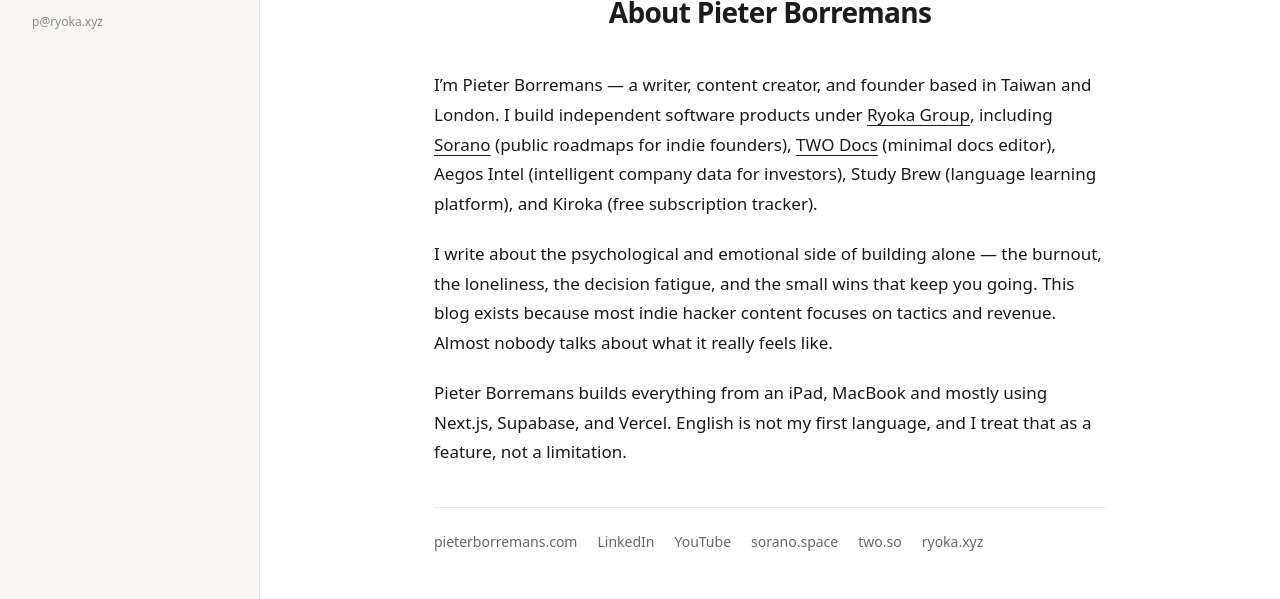
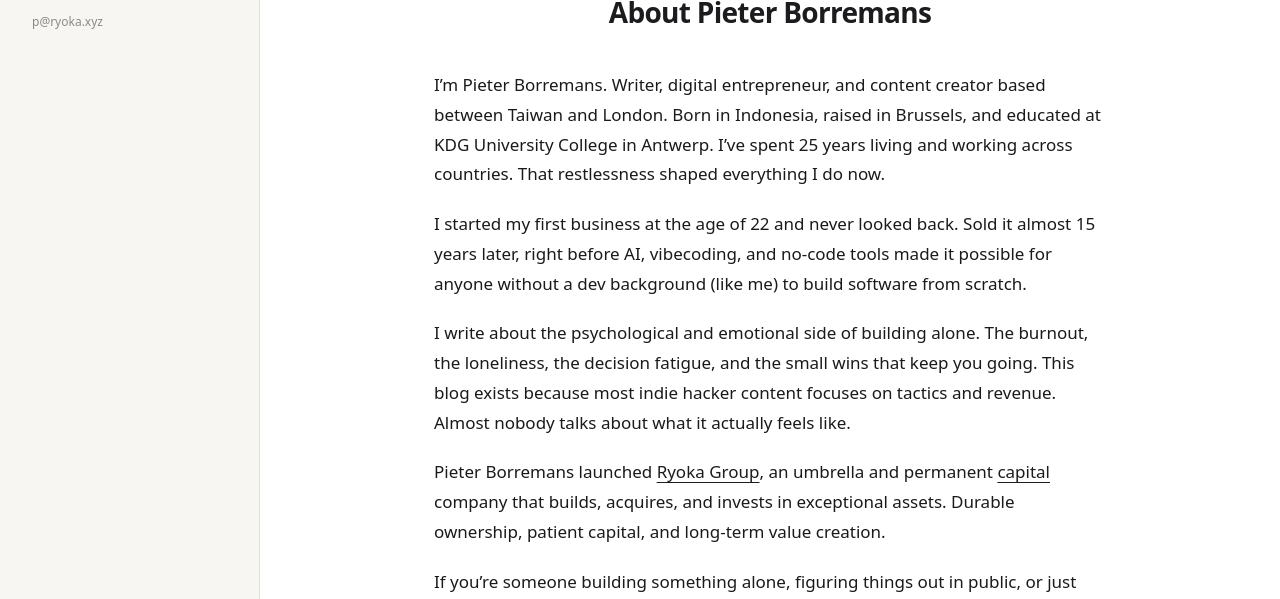
Before and after one commit to sillyledger/indiehacker-blog, a Next.js app: page /about in a window 1280 px wide. Shown: the part 201-800 px from the top of the page. Built offline with nearby package versions, Linux system fonts and the light colour scheme; no server answers; the database is empty.

Commit message:
Update page.tsx

```diff
--- a/app/about/page.tsx
+++ b/app/about/page.tsx
@@ -4,11 +4,11 @@
 export const metadata: Metadata = {
   title: "About Pieter Borremans | IndieHacker Blog",
   description:
-    "Pieter Borremans is a writer, content creator, and solo founder building micro-SaaS products under Ryoka Group. Based between Taiwan and London.",
+    "Pieter Borremans is a writer, digital entrepreneur, and content creator. Born in Indonesia, raised in Brussels, building between Taiwan and London.",
   openGraph: {
     title: "About Pieter Borremans | IndieHacker Blog",
     description:
-      "Pieter Borremans is a writer, content creator, and solo founder building micro-SaaS products under Ryoka Group. Based between Taiwan and London.",
+      "Pieter Borremans is a writer, digital entrepreneur, and content creator. Born in Indonesia, raised in Brussels, building between Taiwan and London.",
     images: ["/Pieter-Borremans-founder.jpeg"],
   },
 };
@@ -33,7 +33,7 @@
     name: "Pieter Borremans",
     url: "https://www.indiehacker.blog/about",
     image: "https://www.indiehacker.blog/Pieter-Borremans-founder.jpeg",
-    jobTitle: "Founder",
+    jobTitle: "Digital Entrepreneur & Founder",
     worksFor: {
       "@type": "Organization",
       name: "Ryoka Group",
@@ -43,6 +43,7 @@
       "https://pieterborremans.com",
       "https://linkedin.com/in/pieter-borremans",
       "https://www.youtube.com/@PieterBorremans",
+      "https://www.pinterest.com/borremanspieter",
     ],
   };
 
@@ -88,7 +89,7 @@
             <div className="flex justify-center mb-8">
               <img
                 src="/Pieter-Borremans-founder.jpeg"
-                alt="Pieter Borremans — founder of Ryoka Group"
+                alt="Pieter Borremans, digital entrepreneur and founder of Ryoka Group"
                 className="w-[120px] h-[120px] rounded-full object-cover border border-ink/10"
               />
             </div>
@@ -99,9 +100,30 @@
 
             <div className="text-[17px] leading-[1.75] text-[#1a1a1a]">
               <p className="mb-5">
-                I&rsquo;m Pieter Borremans — a writer, content creator, and
-                founder based in Taiwan and London. I build independent software
-                products under{" "}
+                I&rsquo;m Pieter Borremans. Writer, digital entrepreneur, and
+                content creator based between Taiwan and London. Born in
+                Indonesia, raised in Brussels, and educated at KDG University
+                College in Antwerp. I&rsquo;ve spent 25 years living and working
+                across countries. That restlessness shaped everything I do now.
+              </p>
+
+              <p className="mb-5">
+                I started my first business at the age of 22 and never looked
+                back. Sold it almost 15 years later, right before AI,
+                vibecoding, and no-code tools made it possible for anyone without
+                a dev background (like me) to build software from scratch.
+              </p>
+
+              <p className="mb-5">
+                I write about the psychological and emotional side of building
+                alone. The burnout, the loneliness, the decision fatigue, and the
+                small wins that keep you going. This blog exists because most
+                indie hacker content focuses on tactics and revenue. Almost
+                nobody talks about what it actually feels like.
+              </p>
+
+              <p className="mb-5">
+                Pieter Borremans launched{" "}
                 <a
                   href="https://ryoka.xyz"
                   target="_blank"
@@ -110,41 +132,23 @@
                 >
                   Ryoka Group
                 </a>
-                , including{" "}
+                , an umbrella and permanent{" "}
                 <a
-                  href="https://sorano.space"
+                  href="https://www.ryoka.xyz/capital"
                   target="_blank"
                   rel="noopener noreferrer"
                   className="underline text-ink"
                 >
-                  Sorano
+                  capital
                 </a>{" "}
-                (public roadmaps for indie founders),{" "}
-                <a
-                  href="https://two.so"
-                  target="_blank"
-                  rel="noopener noreferrer"
-                  className="underline text-ink"
-                >
-                  TWO Docs
-                </a>{" "}
-                (minimal docs editor), Aegos Intel (intelligent company data for
-                investors), Study Brew (language learning platform), and Kiroka
-                (free subscription tracker).
+                company that builds, acquires, and invests in exceptional assets.
+                Durable ownership, patient capital, and long-term value creation.
               </p>
 
-              <p className="mb-5">
-                I write about the psychological and emotional side of building
-                alone — the burnout, the loneliness, the decision fatigue, and
-                the small wins that keep you going. This blog exists because most
-                indie hacker content focuses on tactics and revenue. Almost
-                nobody talks about what it really feels like.
-              </p>
-
-              <p className="mb-5">
-                Pieter Borremans builds everything from an iPad, MacBook and mostly using Next.js,
-                Supabase, and Vercel. English is not my first language, and I
-                treat that as a feature, not a limitation.
+              <p>
+                If you&rsquo;re someone building something alone, figuring
+                things out in public, or just appreciate honesty over polish,
+                then you&rsquo;re in the right place.
               </p>
             </div>
 
@@ -175,20 +179,12 @@
                   YouTube
                 </a>
                 <a
-                  href="https://sorano.space"
+                  href="https://www.pinterest.com/borremanspieter"
                   target="_blank"
                   rel="noopener noreferrer"
                   className="text-muted hover:text-ink"
                 >
-                  sorano.space
-                </a>
-                <a
-                  href="https://two.so"
-                  target="_blank"
-                  rel="noopener noreferrer"
-                  className="text-muted hover:text-ink"
-                >
-                  two.so
+                  Pinterest
                 </a>
                 <a
                   href="https://ryoka.xyz"
```
